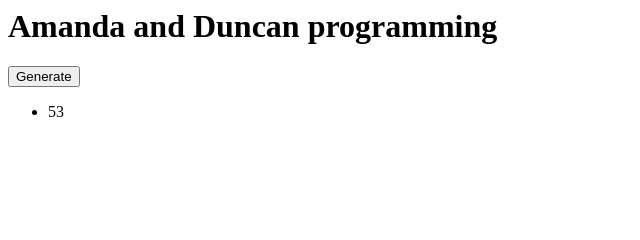
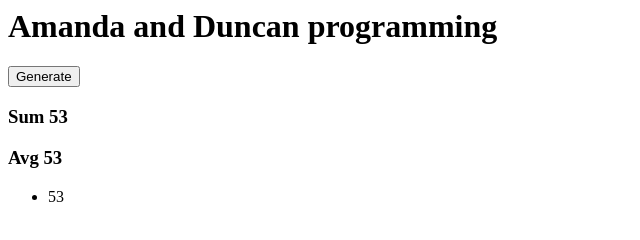
Before and after one commit to apmcdermott/react-d3, a website: page index.html in a window 1280 px wide. Both pictures are taken after a click on the button "Generate". Shown: the whole page, without its empty margins (0-640 px from the left). Drawn offline with nearby package versions, Linux system fonts and the light colour scheme.

Commit message:
Implement sum and avg

```diff
--- a/app.js
+++ b/app.js
@@ -1,8 +1,29 @@
-function make_li(n) {
-	return "<li>" + n + "</li>";
+function sum(values) {
+	return _.reduce(values, function(sum, n) { return sum + n; }, 0);
 }
+
+var count = 0;
+var values = [];
+var avgs = []
 
 $("#btn").on("click", function() {
 	var n = _.random(0, 100);
-	$("#list").prepend(make_li(n));
+	values.push(n);
+	count++;
+
+	$("#list").prepend("<li>" + n + "</li>");
+
+	var sum1 = parseInt($("#sum").text()) + n;
+	$("#sum").text(sum1);
+
+	var avg = sum1 / count;
+	$("#avg").text(avg);
+	avgs.push(avg);
+
+	var sum2 = sum(values);
+
+	console.log(
+		"Sum", sum2,
+		"Length", values.length,
+		"Avg", sum2 / values.length);
 });
--- a/index.html
+++ b/index.html
@@ -7,8 +7,8 @@
 		<h1>Amanda and Duncan programming</h1>
 		<button id="btn">Generate</button>
 
-		<div id="sum"></div>
-		<div id="average"></div>
+		<h3>Sum <span id="sum">0</span></h3>
+		<h3>Avg <span id="avg">0</span></h3>
 
 		<ul id="list"></ul>
 
```
